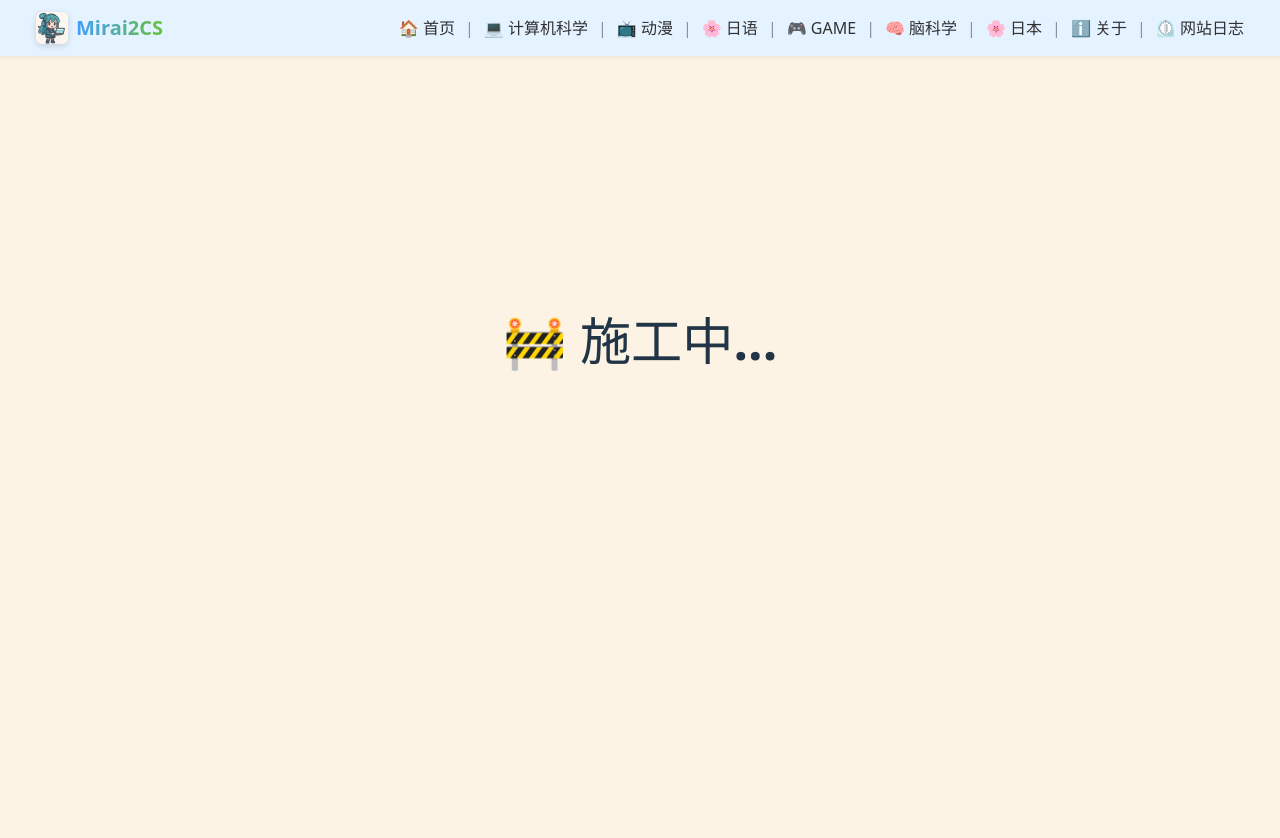
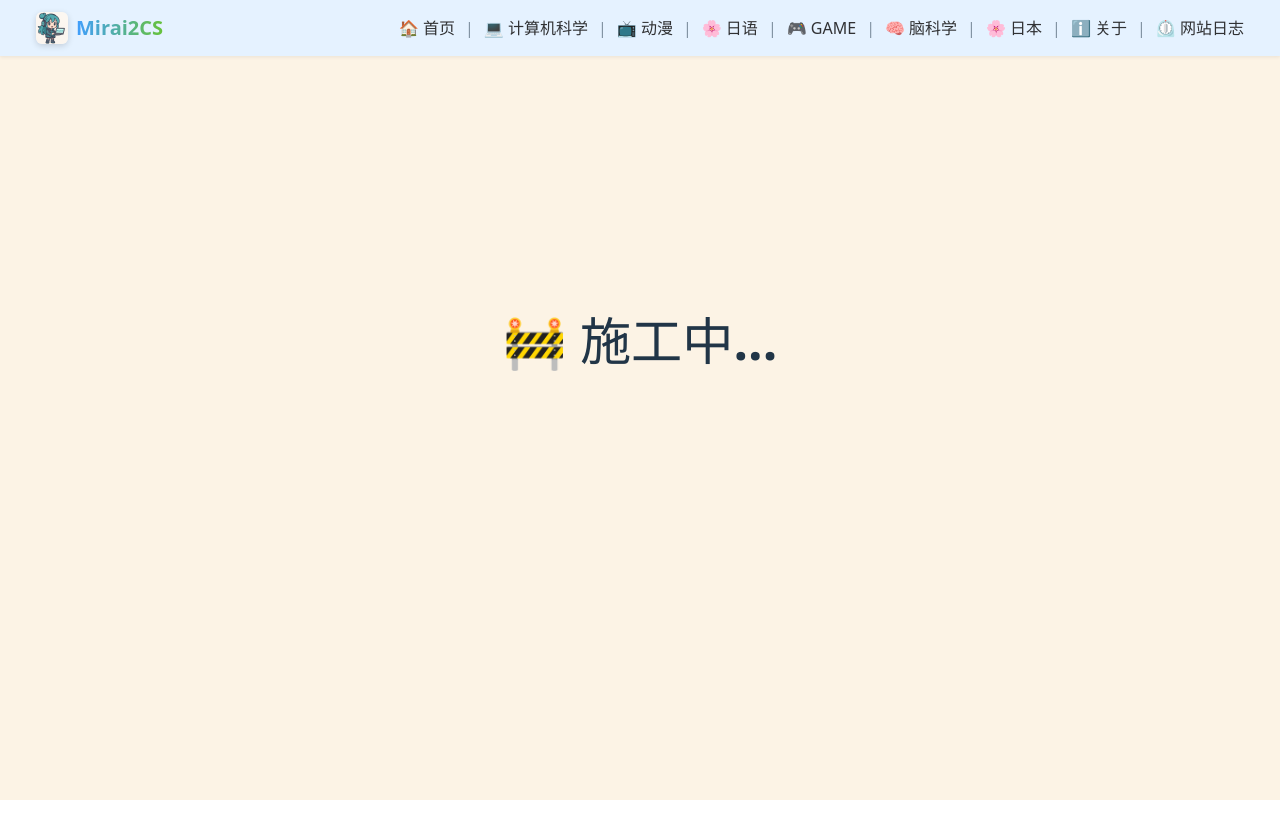
Before and after one commit to nono-easy/mirai2cs, a Vue app in the folder frontend/: page /cs in a window 1280 px wide. Shown: the top 838 px of the page. After the commit the page ends 800 px from the top, so only its background shows below. Built offline with nearby package versions, Linux system fonts and the light colour scheme.

Commit message:
feat: 去除“施工中”页面碍眼的滚动条

```diff
--- a/frontend/src/App.vue
+++ b/frontend/src/App.vue
@@ -119,6 +119,8 @@
   /* 给 router-view 的上下留白交给变量，页面内部可用它做 calc */
   padding: var(--app-main-pad) 0;
   overflow: visible;    /* 建议 visible，防止出现主区+子区双滚动条 */
+  /* ⬇️ 让主区最小高度 = 视口高度 - 头部 - 上下内边距 */
+  min-height: calc(100svh - var(--app-header-h) - var(--app-main-pad) * 2);
 }
 
 /* —— 调试底色 —— */
--- a/frontend/src/components/UnderConstruction.vue
+++ b/frontend/src/components/UnderConstruction.vue
@@ -15,15 +15,14 @@ defineProps({
 
 <style scoped>
 .center-box {
-  display: flex;
-  justify-content: center;   /* ✅ 横向居中 */
-  align-items: flex-start;    /* ✅ 顶部对齐 */
-  min-height: 100vh;          /* ✅ 占满整个屏幕高度 */
-  padding-top: 30vh;          /* 👈 纵向偏移量改用百分比（这里是屏幕高度的30%） */
+  display: grid;
+  place-items: center;  /* 居中就好 */
+  min-height: 100%;     /* 占满父容器(main)的可见高度 */
 }
 
 h1 {
   margin: 0;
   text-align: center;
+  transform: translateY(30vh); /* 视觉下移，不增加布局高度 */
 }
 </style>
```
